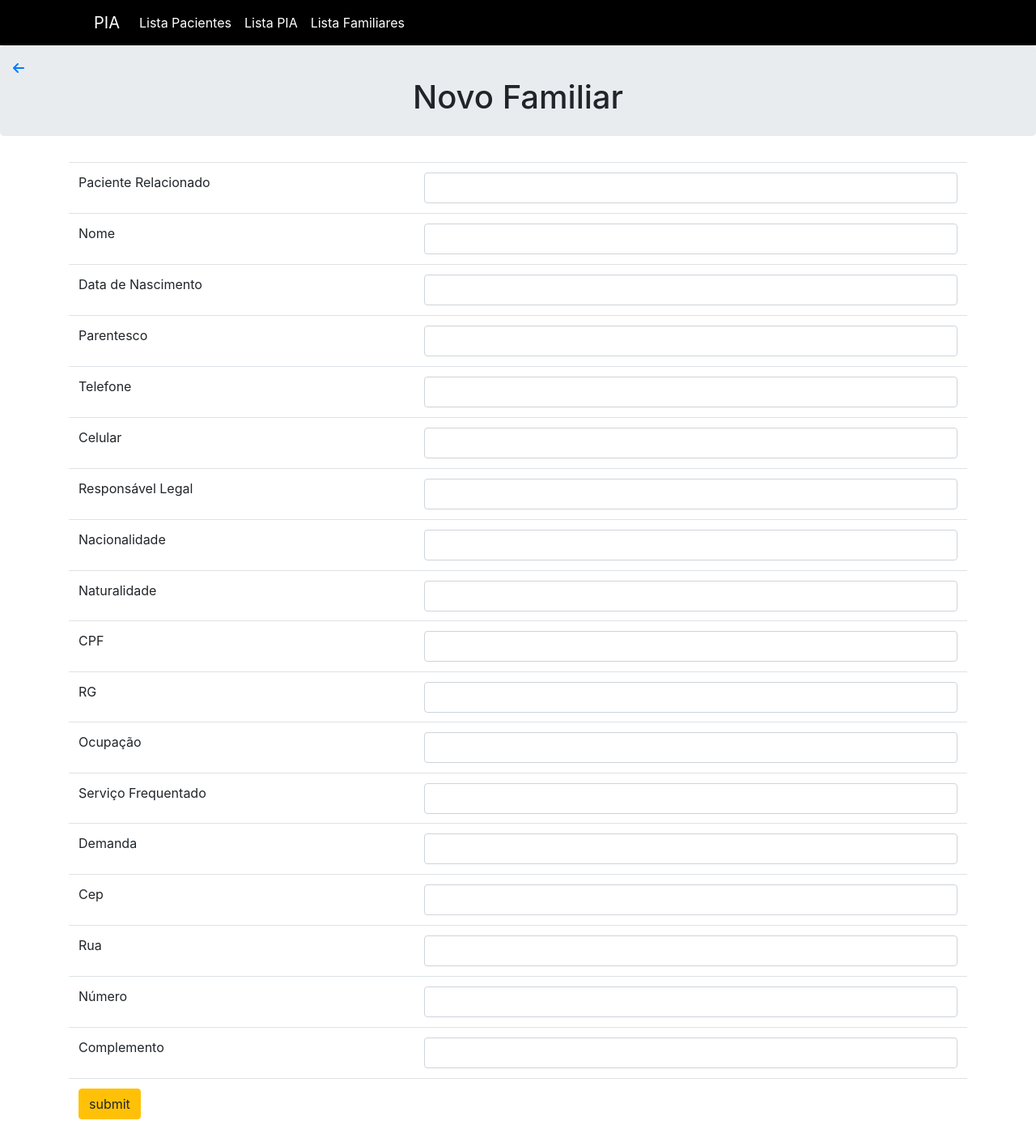
After one commit to ANYBIEMMI/ProjetoIntegrador---Univesp, a Flask app: page /createFamiliar in a window 1280 px wide. The commit adds this page. Shown: the whole page at 81% size. Run offline with Flask 3, Linux system fonts and the light colour scheme; some libraries are stand-ins or nearby versions.

Commit message:
commit 3 - inclusao de familiar, update, e delete

```diff
--- a/app.py
+++ b/app.py
@@ -1,10 +1,11 @@
 from flask import Flask, render_template, request, redirect, abort
-from models import db, Paciente,PIA
+from models import db, Paciente,PIA,Familiar
 
 app = Flask(__name__)
 
 app.config['SQLALCHEMY_DATABASE_URI'] = 'sqlite:///pacientes.db'
 app.config['SQLALCHEMY_DATABASE_URI'] = 'sqlite:///pias.db'
+app.config['SQLALCHEMY_DATABASE_URI'] = 'sqlite:///familiares.db'
 app.config['SQLALCHEMY_TRACK_MODIFICATIONS'] = False
 db.init_app(app)
 
@@ -229,4 +230,142 @@ def deletePia(id):
     return render_template('deletePIA.html')
 
 
+########################FAMILIARES############################
+
+@app.route('/createFamiliar', methods=['GET', 'POST'])
+def createFamiliar():
+    if request.method == 'GET':
+        return render_template('createFamiliar.html')
+
+    if request.method == 'POST':
+        id_paciente = request.form['id_paciente']
+        nome = request.form['nome']
+        dtNasc = request.form['dtNasc']
+        parentesco = request.form['parentesco']
+        telefone = request.form['telefone']
+        celular = request.form['celular']
+        responsavel_legal = request.form['responsavel_legal']
+        nacionalidade = request.form['nacionalidade']
+        naturalidade = request.form['naturalidade']
+        cpf = request.form['cpf']
+        rg = request.form['rg']
+        ocupaçao = request.form['ocupaçao']
+        serviço_frequentado = request.form['serviço_frequentado']
+        demanda = request.form['demanda']
+        cep = request.form['cep']
+        rua = request.form['rua']
+        numero = request.form['numero']
+        complemento = request.form['complemento']
+
+
+        familiares = Familiar(
+
+        id_paciente=id_paciente,
+      nome = nome,
+      dtNasc = dtNasc,
+       parentesco = parentesco,
+       telefone = telefone,
+        celular = celular,
+      responsavel_legal = responsavel_legal,
+       nacionalidade = nacionalidade,
+       naturalidade = naturalidade,
+       cpf = cpf,
+        rg = rg,
+        ocupaçao = ocupaçao,
+        serviço_frequentado = serviço_frequentado,
+        demanda = demanda,
+        cep = cep,
+     rua = rua,
+      numero = numero,
+     complemento = complemento,
+
+        )
+        db.session.add(familiares)
+        db.session.commit()
+        return redirect('/')
+
+
+
+@app.route('/listFamiliares')
+def RetrieveListFamiliares():
+    familiares = Familiar.query.all()
+    return render_template('listFamiliares.html',familiares= familiares)
+
+@app.route('/familiar/<int:id>')
+def RetrieveFamiliar(id):
+    familiares = Familiar.query.filter_by(id=id).first()
+    if familiares:
+        return render_template('infoFamiliar.html', familiares = familiares)
+    return f" ={id} Doenst exist"
+
+@app.route('/<int:id>/familiar/edit', methods=['GET', 'POST'])
+def updateFamiliar(id):
+    familiares = Familiar.query.filter_by(id=id).first()
+
+    if request.method == 'POST':
+        if familiares:
+            db.session.delete(familiares)
+            db.session.commit()
+
+        id_paciente = request.form['id_paciente']
+        nome = request.form['nome']
+        dtNasc = request.form['dtNasc']
+        parentesco = request.form['parentesco']
+        telefone = request.form['telefone']
+        celular = request.form['celular']
+        responsavel_legal = request.form['responsavel_legal']
+        nacionalidade = request.form['nacionalidade']
+        naturalidade = request.form['naturalidade']
+        cpf = request.form['cpf']
+        rg = request.form['rg']
+        ocupaçao = request.form['ocupaçao']
+        serviço_frequentado = request.form['serviço_frequentado']
+        demanda = request.form['demanda']
+        cep = request.form['cep']
+        rua = request.form['rua']
+        numero = request.form['numero']
+        complemento = request.form['complemento']
+
+        familiares = Familiar(
+            id_paciente=id_paciente,
+            nome=nome,
+            dtNasc=dtNasc,
+            parentesco=parentesco,
+            telefone=telefone,
+            celular=celular,
+            responsavel_legal=responsavel_legal,
+            nacionalidade=nacionalidade,
+            naturalidade=naturalidade,
+            cpf=cpf,
+            rg=rg,
+            ocupaçao=ocupaçao,
+            serviço_frequentado=serviço_frequentado,
+            demanda=demanda,
+            cep=cep,
+            rua=rua,
+            numero=numero,
+            complemento=complemento,
+
+        )
+        db.session.add(familiares)
+        db.session.commit()
+        return redirect('/listFamiliares')
+        return f"S = {id} Does nit exist"
+
+    return render_template('atualizarFamiliar.html', familiares=familiares)
+
+
+
+
+@app.route('/<int:id>/familiar/delete', methods=['GET','POST'])
+def deleteFamiliar(id):
+    familiares = Familiar.query.filter_by(id=id).first()
+    if request.method == 'POST':
+        if familiares:
+            db.session.delete(familiares)
+            db.session.commit()
+            return redirect('/listFamiliares')
+        abort(404)
+     #return redirect('/')
+    return render_template('deleteFamiliar.html')
 app.run(host='localhost', port=5000)
--- /dev/null
+++ b/templates/createFamiliar.html
@@ -0,0 +1,131 @@
+{% extends 'base.html' %}
+{% include 'header.html' %}
+
+
+
+{% block title %} Home {% endblock %}
+
+
+
+{% block body %}
+<div class="jumbotron p-3">
+
+     <div class="well text-left">
+        <a href="/"> <i class="fa-solid fa-arrow-left"></i></a> </div>
+    <div class="well text-center">
+
+ <h1> Novo Familiar </h1>
+
+    </div>
+
+
+</div>
+<div class="container">
+<form action='' method = "POST">
+<table class="table">
+
+    <tr>
+        <td>Paciente Relacionado</td>
+        <td><input type="text" name="id_paciente" id="id_paciente" placeholder="" class="form-control">
+</td>
+    </tr>
+    <tr>
+        <td>Nome</td>
+        <td><input type="text" name="nome" id="nome" placeholder="" class="form-control">
+</td>
+    </tr>
+    <tr>
+        <td>Data de Nascimento</td>
+        <td><input type="text" name="dtNasc" id="dtNasc" placeholder="" class="form-control"></td>
+    </tr>
+
+    <tr>
+        <td>Parentesco</td>
+        <td><input type="text" name="parentesco" id="parentesco" placeholder="" class="form-control"></td>
+    </tr>
+
+    <tr>
+        <td>Telefone</td>
+        <td><input type="text" name="telefone" id="telefone" placeholder="" class="form-control"></td>
+    </tr>
+
+    <tr>
+        <td>Celular</td>
+        <td>
+       <input type="text" name="celular" id="celular" placeholder="" class="form-control">
+        </td>
+    <tr>
+        <td>Responsável Legal</td>
+        <td>
+ <input type="text" name="responsavel_legal" id="responsavel_legal" placeholder="" class="form-control">        </td>
+    <tr>
+        <td>Nacionalidade</td>
+        <td>
+            <input type="text" name="nacionalidade" id="nacionalidade" placeholder="" class="form-control"></td></tr>
+    <tr>
+
+         <tr>
+        <td>Naturalidade</td>
+        <td>
+            <input type="text" name="naturalidade" id="naturalidade" placeholder="" class="form-control"></td></tr>
+    <tr>
+
+         <tr>
+        <td>CPF</td>
+        <td>
+            <input type="text" name="cpf" id="cpf" placeholder="" class="form-control"></td></tr>
+    <tr>
+
+         <tr>
+        <td>RG</td>
+        <td>
+            <input type="text" name="rg" id="rg" placeholder="" class="form-control"></td></tr>
+    <tr>
+
+         <tr>
+        <td>Ocupação</td>
+        <td>
+            <input type="text" name="ocupaçao" id="ocupaçao" placeholder="" class="form-control"></td></tr>
+    <tr>
+
+         <tr>
+        <td>Serviço Frequentado</td>
+        <td>
+            <input type="text" name="serviço_frequentado" id="serviço_frequentado" placeholder="" class="form-control"></td></tr>
+    <tr>
+
+         <tr>
+        <td>Demanda</td>
+        <td>
+            <input type="text" name="demanda" id="demanda" placeholder="" class="form-control"></td></tr>
+    <tr>
+        <td>Cep</td>
+        <td>
+<input type="text" name="cep" id="cep" placeholder="" class="form-control">        </td>
+    <tr>
+        <td>Rua</td>
+        <td>
+<input type="text" name="rua" id="rua" placeholder="" class="form-control">        </td>
+    <tr>
+        <td>Número</td>
+        <td>
+<input type="text" name="numero" id="numero" placeholder="" class="form-control">        </td>
+    <tr>
+
+    <tr>
+        <td>Complemento</td>
+        <td>
+<input type="text" name="complemento" id="complemento" placeholder="" class="form-control">    <tr>
+
+
+        <td colspan="2">
+            <input type="submit" name="submit" value="submit" class="btn btn-warning">
+        </td>
+
+    </tr>
+</table>
+
+  </form>
+
+</div>
+{% endblock %}
--- a/templates/header.html
+++ b/templates/header.html
@@ -24,6 +24,10 @@
           <li class="nav-item">
             <a class="nav-link" style="color:white" href="/listPia">Lista PIA</a>
           </li>
+
+            <li class="nav-item">
+            <a class="nav-link" style="color:white" href="/listFamiliares">Lista Familiares</a>
+          </li>
         </ul>
       </div>
     </div>
```
Also changed, not shown: models.py (+44 -0 lines), templates/atualizarFamiliar.html (added, +140 -0 lines), templates/deleteFamiliar.html (added, +18 -0 lines), templates/infoFamiliar.html (added, +127 -0 lines), templates/infoPaciente.html (+10 -1 lines), templates/listFamiliares.html (added, +87 -0 lines), instance/pias.db.
